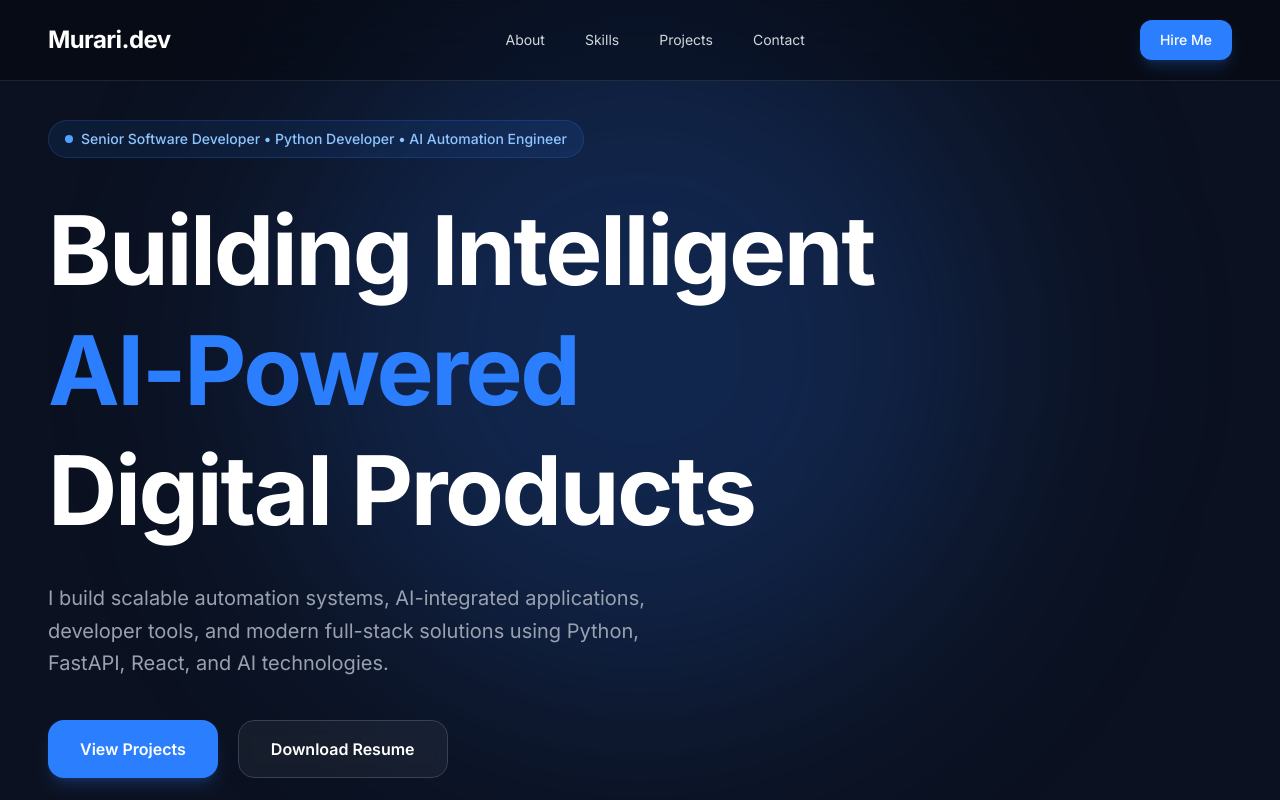
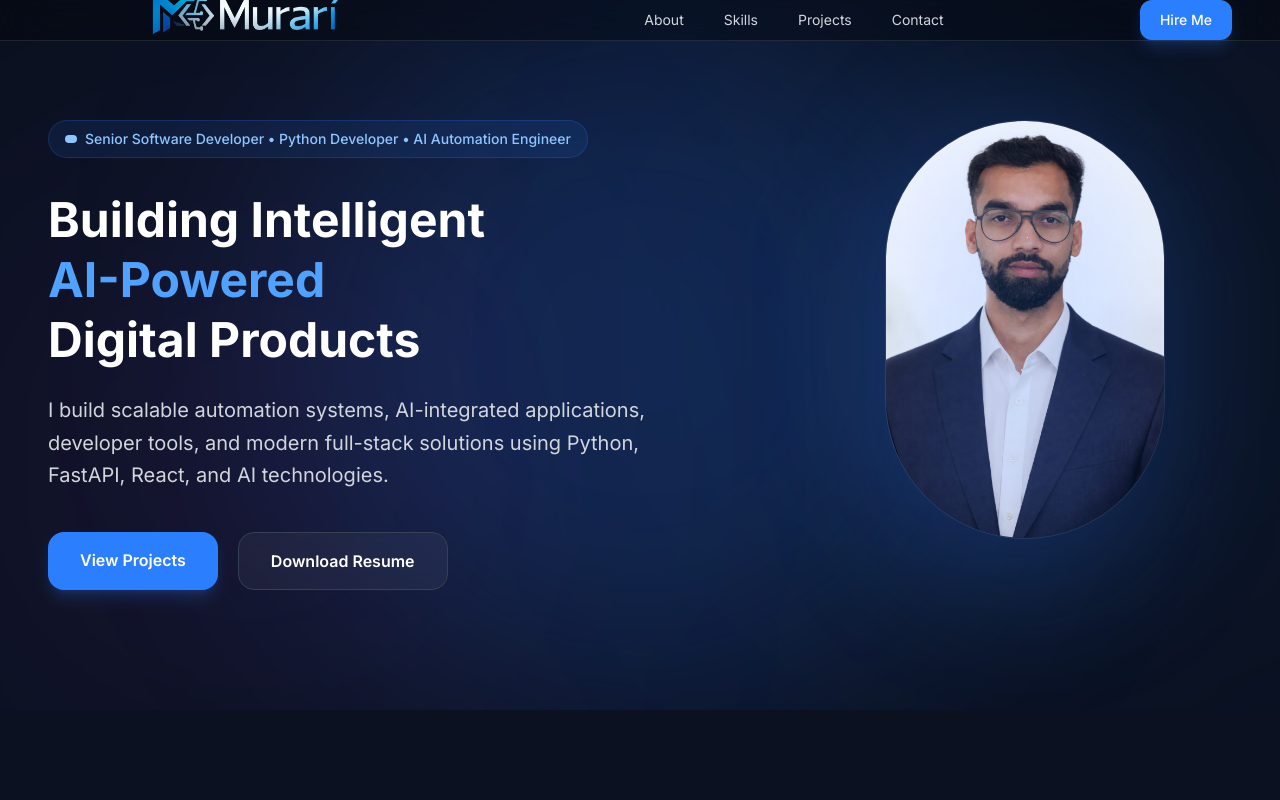
Before and after one commit to Murari2209/ai-engineer-portfolio, a Next.js app: page / in a window 1280 px wide. Shown: the top 800 px of the page. Built offline with nearby package versions, Linux system fonts and the light colour scheme.

Commit message:
portfolio is kind of ready

```diff
--- a/components/layout/Navbar.tsx
+++ b/components/layout/Navbar.tsx
@@ -1,3 +1,4 @@
+import Image from "next/image";
 import Container from "./Container";
 
 export default function Navbar() {
@@ -6,12 +7,18 @@ export default function Navbar() {
 
       <Container>
 
-        <div className="flex items-center justify-between h-20">
+        <div className="flex items-center justify-between h-10">
 
-          <div>
-            <h1 className="text-2xl font-bold tracking-tight">
-              Murari.dev
-            </h1>
+          <div className="flex items-center">
+            <Image
+              src="/logo_murari.png"
+              alt="MS Logo"
+              width={350}
+              height={350}
+              className="w-100 h-80 rounded-full"
+
+
+            />
           </div>
 
           <nav className="hidden md:flex items-center gap-10 text-sm text-gray-300">
--- a/components/ui/Card.tsx
+++ b/components/ui/Card.tsx
@@ -19,7 +19,9 @@ export default function Card({
         rounded-3xl
         p-8
         hover:border-blue-500/40
-        hover:-translate-y-2
+        hover:-translate-y-3
+        hover:shadow-2xl
+        hover:shadow-blue-500/10
         transition-all
         duration-300
       "
--- a/sections/hero/HeroSection.tsx
+++ b/sections/hero/HeroSection.tsx
@@ -1,65 +1,100 @@
 "use client";
-
-import { motion } from "framer-motion";
+import Image from "next/image";
 import Container from "@/components/layout/Container";
 
 
 export default function HeroSection() {
   return (
-    <section className="relative min-h-screen flex items-center overflow-hidden">
+    <section className="relative min-h-[80vh] flex items-center overflow-hidden pt-20">
 
       {/* Background Glow */}
       <div className="absolute top-0 left-1/2 -translate-x-1/2 w-175 h-175 bg-blue-500/20 blur-[120px] rounded-full" />
 
+      <div className="absolute top-20 right-0 w-125 h-125 bg-blue-500/10 blur-[150px] rounded-full" />
+
+      <div className="absolute bottom-0 left-0 w-125 h-125 bg-purple-500/10 blur-[150px] rounded-full" />
+
       <Container>
-        <motion.div
-  initial={{ opacity: 0, y: 40 }}
-  animate={{ opacity: 1, y: 0 }}
-  transition={{ duration: 0.8 }}
-  className="relative z-10 max-w-4xl">
+  <div className="relative z-10 grid lg:grid-cols-[1.4fr_0.8fr] gap-12">
+
+    {/* LEFT COLUMN */}
+    <div>
 
       <div className="inline-flex items-center gap-2 border border-blue-500/20 bg-blue-500/10 px-4 py-2 rounded-full mb-8">
-            <div className="w-2 h-2 bg-blue-400 rounded-full" />
+        <div className="w-3 h-2 bg-blue-300 rounded-full" />
 
         <p className="text-blue-300 text-sm font-medium">
           Senior Software Developer • Python Developer • AI Automation Engineer
         </p>
       </div>
 
-          <h1 className="text-5xl md:text-7xl lg:text-8xl font-bold leading-tight mb-8 tracking-tight">
-
+      <h1 className="text-4xl md:text-6xl lg:text-5xl font-bold leading-tight mb-6">
         Building Intelligent
 
-            <span className="block text-blue-500">
+        <span className="block text-blue-400">
           AI-Powered
         </span>
 
         Digital Products
       </h1>
 
-          <p className="text-gray-400 text-lg md:text-xl max-w-2xl leading-relaxed mb-10">
+      <p className="text-gray-300 text-lg md:text-xl max-w-2xl leading-relaxed mb-10">
         I build scalable automation systems, AI-integrated applications,
         developer tools, and modern full-stack solutions using Python,
         FastAPI, React, and AI technologies.
       </p>
 
       <div className="flex flex-wrap gap-5">
-
-            <button className="bg-blue-500 hover:bg-blue-600 transition-all duration-300 px-8 py-4 rounded-2xl font-semibold shadow-lg shadow-blue-500/20 hover:scale-105">
+        <a
+          href="#projects"
+          className="inline-flex bg-blue-500 hover:bg-blue-500 transition-all duration-300 px-8 py-4 rounded-2xl font-semibold shadow-lg shadow-blue-500/20 hover:scale-105"
+        >
           View Projects
-            </button>
+        </a>
 
         <a
           href="/resume.pdf"
           download
-              className="border border-gray-700 hover:border-gray-500 bg-white/5 backdrop-blur-sm transition-all duration-300 px-8 py-4 rounded-2xl font-semibold hover:bg-white/10"
+          className="border border-gray-700 hover:border-green-500 bg-white/5 backdrop-blur-sm transition-all duration-300 px-8 py-4 rounded-2xl font-semibold hover:bg-white/10"
         >
           Download Resume
         </a>
+      </div>
 
     </div>
 
-        </motion.div>
+    {/* RIGHT COLUMN */}
+    <div className="hidden lg:flex justify-center">
+
+      <div className="relative">
+
+        <div className="
+          absolute
+          inset-0
+          bg-blue-500/20
+          blur-3xl
+          rounded-full
+        " />
+
+        <Image
+          src="/profile/Murari_Profile.png"
+          alt="Murari Shrivastava"
+          width={280}
+          height={280}
+          className="
+            rounded-full
+            border
+            border-white/10
+            object-cover
+
+          "
+        />
+
+      </div>
+
+    </div>
+
+  </div>
     </Container>
   </section>
  );
--- a/sections/skills/SkillsSection.tsx
+++ b/sections/skills/SkillsSection.tsx
@@ -33,7 +33,7 @@ export default function SkillsSection() {
           {skills.map((skill) => (
             <div
               key={skill}
-              className="border border-white/10 bg-white/5 backdrop-blur-md rounded-2xl p-6 text-center hover:border-blue-500/40 transition-all duration-300"
+              className=" group border border-white/10 bg-white/5 backdrop-blur-md rounded-2xl p-6 text-center hover:border-blue-400/50 hover:-translate-y-2 hover:bg-white/10 hover:shadow-xl hover:shadow-blue-500/10 transition-all duration-300 "
             >
               <p className="font-medium">{skill}</p>
             </div>
```
Also changed, not shown: public/logo_murari.png (added), public/profile/Murari_Profile.png (added). Lines whose indentation alone changed are shown as unchanged.
